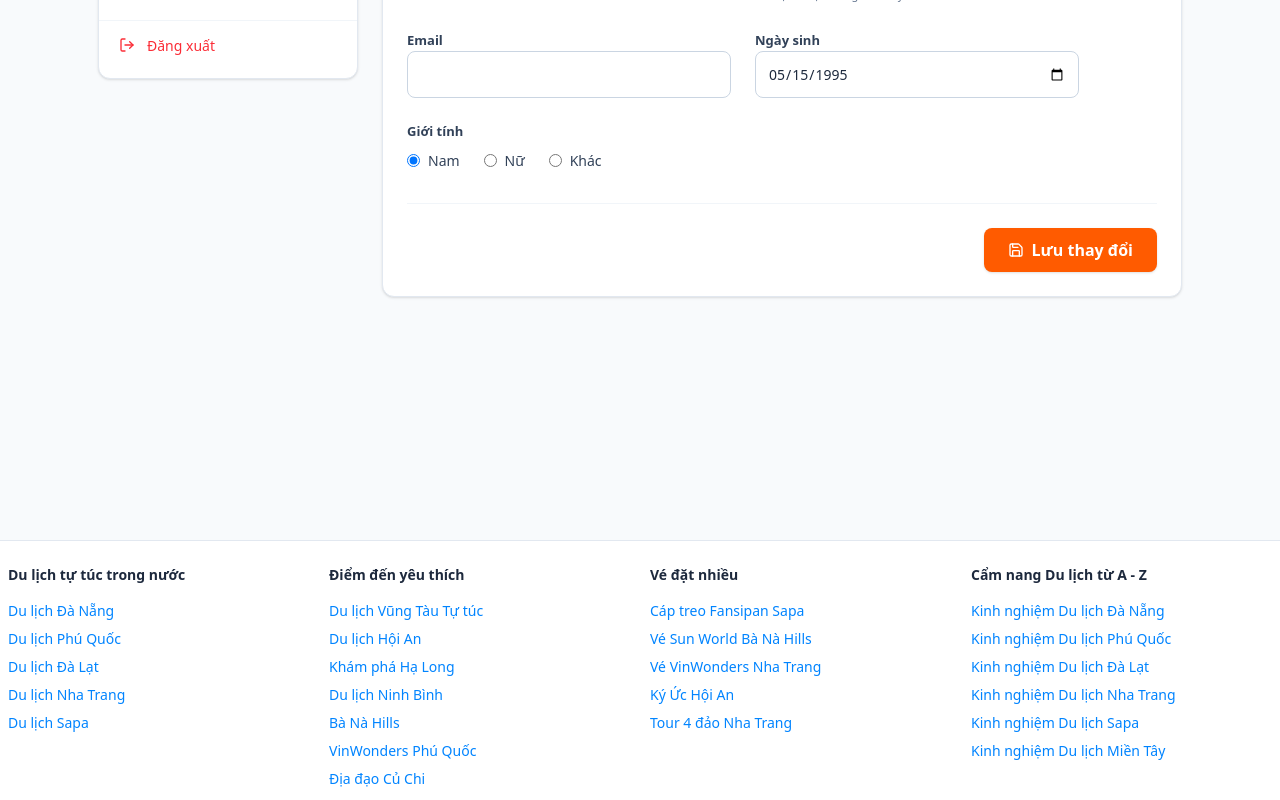
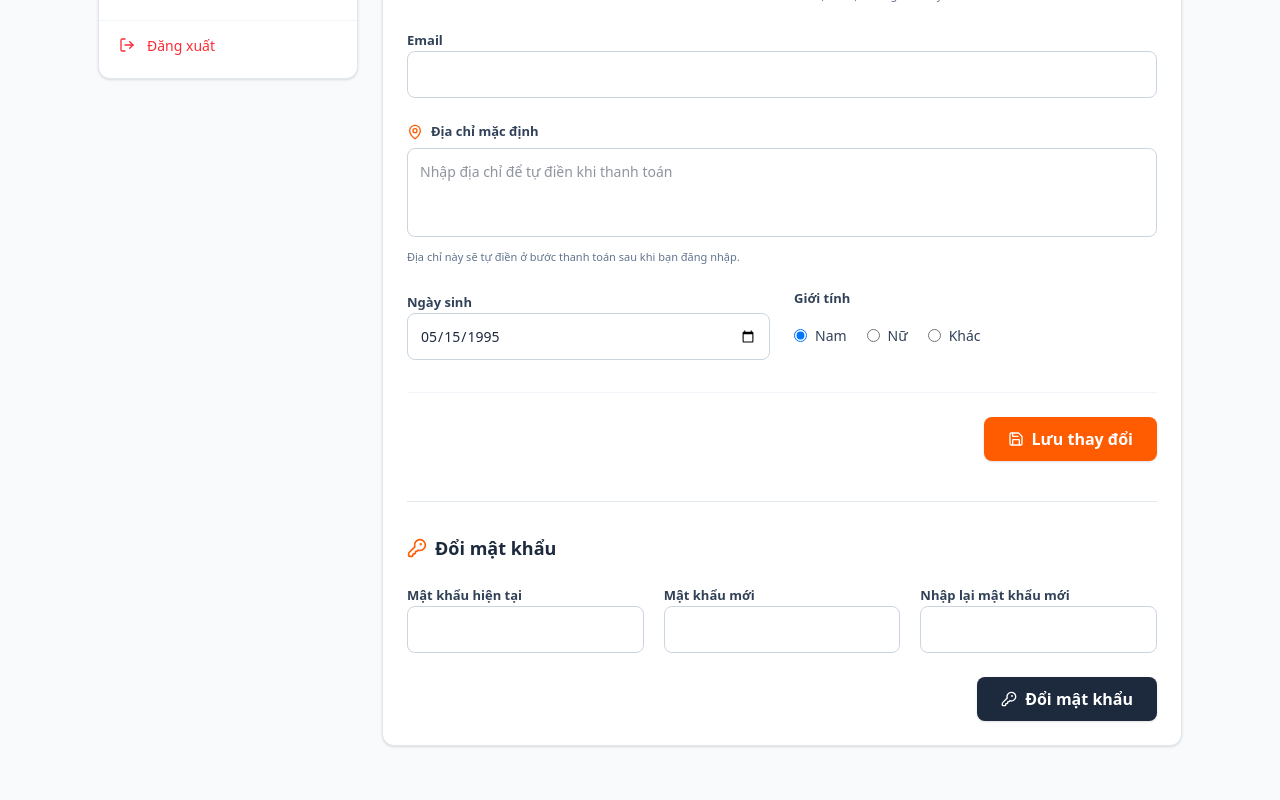
Before and after one commit to BiGatess/ditravel-frontend, a React (Vite) app: page /profile in a window 1280 px wide. Shown: the part 320-1120 px from the top of the page. Built offline with nearby package versions, Linux system fonts and the light colour scheme; no server answers.

Commit message:
Add profile address and password controls

```diff
--- a/src/components/checkout/PaymentStep.tsx
+++ b/src/components/checkout/PaymentStep.tsx
@@ -4,7 +4,7 @@ import { AlertCircle, ChevronLeft, CheckCircle2 } from 'lucide-react';
 import { motion } from 'motion/react';
 
 interface PaymentStepProps {
-  contactInfo: { name: string; phone: string; email: string };
+  contactInfo: { name: string; phone: string; email: string; address: string };
   setContactInfo: (info: any) => void;
   errors: { name: string; phone: string; email: string };
   cartItems: any[];
@@ -80,6 +80,19 @@ export default function PaymentStep({
                     <AlertCircle className="w-3.5 h-3.5" /> E-voucher/Vé sẽ được gửi đến email này của bạn
                   </p>
                 )}
+              </div>
+              <div className="md:col-span-2">
+                <label className="block text-[13px] font-semibold text-slate-700 mb-1.5">Địa chỉ liên hệ</label>
+                <textarea
+                  value={contactInfo.address}
+                  onChange={(e) => setContactInfo({ ...contactInfo, address: e.target.value })}
+                  rows={3}
+                  className="w-full border border-slate-300 focus:border-[#ff5b00] focus:ring-[#ff5b00] rounded-lg p-3 text-[14px] outline-none focus:ring-1 transition-shadow resize-none"
+                  placeholder="Địa chỉ đã lưu trong hồ sơ sẽ tự điền tại đây"
+                />
+                <p className="text-[12px] text-slate-500 mt-2">
+                  Bạn có thể cập nhật địa chỉ mặc định trong trang thông tin cá nhân.
+                </p>
               </div>
             </div>
           </section>
--- a/src/components/profile/ProfileInfo.tsx
+++ b/src/components/profile/ProfileInfo.tsx
@@ -1,41 +1,145 @@
-import React, { useState, useEffect } from 'react';
+import React, { useEffect, useState } from 'react';
 import { motion } from 'motion/react';
-import { Save } from 'lucide-react';
+import { KeyRound, Loader2, MapPin, Save } from 'lucide-react';
+import axiosClient from '../../api/axios';
 import { useAdminAuth } from '../../context/AdminAuthContext';
 
+type ProfileForm = {
+  full_name: string;
+  phone: string;
+  email: string;
+  address: string;
+  gender: string;
+  dob: string;
+};
+
+type PasswordForm = {
+  current_password: string;
+  new_password: string;
+  confirm_password: string;
+};
+
+const getErrorMessage = (err: any, fallback: string) => {
+  const detail = err?.response?.data?.detail;
+  return typeof detail === 'string' ? detail : fallback;
+};
+
 export default function ProfileInfo() {
-  const { user } = useAdminAuth();
-  const [info, setInfo] = useState({
-    name: user?.full_name || '',
+  const { user, refreshUser } = useAdminAuth();
+  const [profile, setProfile] = useState<ProfileForm>({
+    full_name: user?.full_name || '',
     phone: user?.phone || '',
     email: user?.email || '',
+    address: user?.address || '',
     gender: 'male',
-    dob: '1995-05-15'
+    dob: '1995-05-15',
   });
+  const [password, setPassword] = useState<PasswordForm>({
+    current_password: '',
+    new_password: '',
+    confirm_password: '',
+  });
+  const [profileSaving, setProfileSaving] = useState(false);
+  const [passwordSaving, setPasswordSaving] = useState(false);
+  const [profileMessage, setProfileMessage] = useState('');
+  const [profileError, setProfileError] = useState('');
+  const [passwordMessage, setPasswordMessage] = useState('');
+  const [passwordError, setPasswordError] = useState('');
 
   useEffect(() => {
     if (user) {
-      setInfo(prev => ({
+      setProfile((prev) => ({
         ...prev,
-        name: user.full_name || '',
+        full_name: user.full_name || '',
         phone: user.phone || '',
-        email: user.email || ''
+        email: user.email || '',
+        address: user.address || '',
       }));
     }
   }, [user]);
 
+  const handleProfileSubmit = async (e: React.FormEvent) => {
+    e.preventDefault();
+    setProfileSaving(true);
+    setProfileMessage('');
+    setProfileError('');
+
+    try {
+      await axiosClient.patch('/auth/me', {
+        full_name: profile.full_name.trim(),
+        email: profile.email.trim(),
+        address: profile.address.trim() || null,
+      });
+      await refreshUser();
+      setProfileMessage('Đã lưu thông tin cá nhân và địa chỉ.');
+    } catch (err) {
+      setProfileError(getErrorMessage(err, 'Không thể lưu thông tin. Vui lòng thử lại sau.'));
+    } finally {
+      setProfileSaving(false);
+    }
+  };
+
+  const handlePasswordSubmit = async (e: React.FormEvent) => {
+    e.preventDefault();
+    setPasswordSaving(true);
+    setPasswordMessage('');
+    setPasswordError('');
+
+    if (password.new_password.length < 6) {
+      setPasswordError('Mật khẩu mới phải có ít nhất 6 ký tự.');
+      setPasswordSaving(false);
+      return;
+    }
+
+    if (password.new_password !== password.confirm_password) {
+      setPasswordError('Mật khẩu xác nhận không khớp.');
+      setPasswordSaving(false);
+      return;
+    }
+
+    try {
+      await axiosClient.post('/auth/change-password', {
+        current_password: password.current_password,
+        new_password: password.new_password,
+      });
+      setPassword({ current_password: '', new_password: '', confirm_password: '' });
+      setPasswordMessage('Đã đổi mật khẩu thành công.');
+    } catch (err) {
+      setPasswordError(getErrorMessage(err, 'Không thể đổi mật khẩu. Vui lòng thử lại sau.'));
+    } finally {
+      setPasswordSaving(false);
+    }
+  };
+
   return (
-    <motion.div initial={{ opacity: 0, y: 10 }} animate={{ opacity: 1, y: 0 }} className="flex-1 bg-white rounded-xl shadow-sm border border-slate-200 p-6">
+    <motion.div
+      initial={{ opacity: 0, y: 10 }}
+      animate={{ opacity: 1, y: 0 }}
+      className="flex-1 bg-white rounded-xl shadow-sm border border-slate-200 p-6"
+    >
+      <form onSubmit={handleProfileSubmit}>
         <h2 className="text-xl font-bold text-slate-800 mb-6 pb-4 border-b border-slate-100">Thông tin cá nhân</h2>
 
-      <div className="grid grid-cols-1 md:grid-cols-2 gap-6 max-w-2xl">
+        {profileMessage && (
+          <div className="mb-5 rounded-lg border border-emerald-200 bg-emerald-50 px-4 py-3 text-[13px] font-medium text-emerald-700">
+            {profileMessage}
+          </div>
+        )}
+        {profileError && (
+          <div className="mb-5 rounded-lg border border-red-200 bg-red-50 px-4 py-3 text-[13px] font-medium text-red-600">
+            {profileError}
+          </div>
+        )}
+
+        <div className="grid grid-cols-1 md:grid-cols-2 gap-6 max-w-3xl">
           <div className="space-y-1.5">
             <label className="text-[13px] font-semibold text-slate-700">Họ và tên</label>
             <input
               type="text"
-            value={info.name}
-            onChange={(e) => setInfo({...info, name: e.target.value})}
+              value={profile.full_name}
+              onChange={(e) => setProfile({ ...profile, full_name: e.target.value })}
               className="w-full border border-slate-300 rounded-lg p-3 text-[14px] outline-none focus:border-[#ff5b00] focus:ring-1 focus:ring-[#ff5b00] transition-shadow"
+              required
             />
           </div>
 
@@ -43,80 +147,146 @@ export default function ProfileInfo() {
             <label className="text-[13px] font-semibold text-slate-700">Số điện thoại</label>
             <input
               type="tel"
-            value={info.phone}
-            onChange={(e) => setInfo({...info, phone: e.target.value})}
-            className="w-full border border-slate-300 rounded-lg p-3 text-[14px] outline-none focus:border-[#ff5b00] focus:ring-1 focus:ring-[#ff5b00] transition-shadow bg-slate-50"
+              value={profile.phone}
+              className="w-full border border-slate-300 rounded-lg p-3 text-[14px] outline-none bg-slate-50 text-slate-500"
               disabled
             />
             <p className="text-[11px] text-slate-500">Số điện thoại không thể thay đổi</p>
           </div>
 
-        <div className="space-y-1.5">
+          <div className="space-y-1.5 md:col-span-2">
             <label className="text-[13px] font-semibold text-slate-700">Email</label>
             <input
               type="email"
-            value={info.email}
-            onChange={(e) => setInfo({...info, email: e.target.value})}
+              value={profile.email}
+              onChange={(e) => setProfile({ ...profile, email: e.target.value })}
               className="w-full border border-slate-300 rounded-lg p-3 text-[14px] outline-none focus:border-[#ff5b00] focus:ring-1 focus:ring-[#ff5b00] transition-shadow"
+              required
             />
+          </div>
+
+          <div className="space-y-1.5 md:col-span-2">
+            <label className="text-[13px] font-semibold text-slate-700 flex items-center gap-2">
+              <MapPin className="w-4 h-4 text-[#ff5b00]" />
+              Địa chỉ mặc định
+            </label>
+            <textarea
+              value={profile.address}
+              onChange={(e) => setProfile({ ...profile, address: e.target.value })}
+              rows={3}
+              className="w-full border border-slate-300 rounded-lg p-3 text-[14px] outline-none focus:border-[#ff5b00] focus:ring-1 focus:ring-[#ff5b00] transition-shadow resize-none"
+              placeholder="Nhập địa chỉ để tự điền khi thanh toán"
+            />
+            <p className="text-[11px] text-slate-500">Địa chỉ này sẽ tự điền ở bước thanh toán sau khi bạn đăng nhập.</p>
           </div>
 
           <div className="space-y-1.5">
             <label className="text-[13px] font-semibold text-slate-700">Ngày sinh</label>
             <input
               type="date"
-            value={info.dob}
-            onChange={(e) => setInfo({...info, dob: e.target.value})}
+              value={profile.dob}
+              onChange={(e) => setProfile({ ...profile, dob: e.target.value })}
               className="w-full border border-slate-300 rounded-lg p-3 text-[14px] outline-none focus:border-[#ff5b00] focus:ring-1 focus:ring-[#ff5b00] transition-shadow"
             />
           </div>
 
-        <div className="space-y-1.5 md:col-span-2">
+          <div className="space-y-1.5">
             <label className="text-[13px] font-semibold text-slate-700 block mb-2">Giới tính</label>
-          <div className="flex gap-6">
-            <label className="flex items-center gap-2 cursor-pointer">
+            <div className="flex flex-wrap gap-5 pt-2">
+              {[
+                { value: 'male', label: 'Nam' },
+                { value: 'female', label: 'Nữ' },
+                { value: 'other', label: 'Khác' },
+              ].map((option) => (
+                <label key={option.value} className="flex items-center gap-2 cursor-pointer">
                   <input
                     type="radio"
                     name="gender"
-                value="male"
-                checked={info.gender === 'male'}
-                onChange={(e) => setInfo({...info, gender: e.target.value})}
+                    value={option.value}
+                    checked={profile.gender === option.value}
+                    onChange={(e) => setProfile({ ...profile, gender: e.target.value })}
                     className="text-[#ff5b00] focus:ring-[#ff5b00] cursor-pointer"
                   />
-              <span className="text-[14px] text-slate-700">Nam</span>
+                  <span className="text-[14px] text-slate-700">{option.label}</span>
                 </label>
-            <label className="flex items-center gap-2 cursor-pointer">
-              <input
-                type="radio"
-                name="gender"
-                value="female"
-                checked={info.gender === 'female'}
-                onChange={(e) => setInfo({...info, gender: e.target.value})}
-                className="text-[#ff5b00] focus:ring-[#ff5b00] cursor-pointer"
-              />
-              <span className="text-[14px] text-slate-700">Nữ</span>
-            </label>
-            <label className="flex items-center gap-2 cursor-pointer">
-              <input
-                type="radio"
-                name="gender"
-                value="other"
-                checked={info.gender === 'other'}
-                onChange={(e) => setInfo({...info, gender: e.target.value})}
-                className="text-[#ff5b00] focus:ring-[#ff5b00] cursor-pointer"
-              />
-              <span className="text-[14px] text-slate-700">Khác</span>
-            </label>
+              ))}
             </div>
           </div>
         </div>
 
         <div className="mt-8 pt-6 border-t border-slate-100 flex justify-end">
-        <button className="bg-[#ff5b00] hover:bg-[#e05000] text-white font-bold py-2.5 px-6 rounded-lg transition-colors flex items-center gap-2 shadow-sm">
-          <Save className="w-4 h-4" />
-          Lưu thay đổi
+          <button
+            type="submit"
+            disabled={profileSaving}
+            className="bg-[#ff5b00] hover:bg-[#e05000] disabled:bg-[#ff8a45] disabled:cursor-wait text-white font-bold py-2.5 px-6 rounded-lg transition-colors flex items-center gap-2 shadow-sm"
+          >
+            {profileSaving ? <Loader2 className="w-4 h-4 animate-spin" /> : <Save className="w-4 h-4" />}
+            {profileSaving ? 'Đang lưu...' : 'Lưu thay đổi'}
           </button>
         </div>
+      </form>
+
+      <form onSubmit={handlePasswordSubmit} className="mt-10 pt-8 border-t border-slate-200">
+        <h3 className="text-lg font-bold text-slate-800 mb-5 flex items-center gap-2">
+          <KeyRound className="w-5 h-5 text-[#ff5b00]" />
+          Đổi mật khẩu
+        </h3>
+
+        {passwordMessage && (
+          <div className="mb-5 rounded-lg border border-emerald-200 bg-emerald-50 px-4 py-3 text-[13px] font-medium text-emerald-700">
+            {passwordMessage}
+          </div>
+        )}
+        {passwordError && (
+          <div className="mb-5 rounded-lg border border-red-200 bg-red-50 px-4 py-3 text-[13px] font-medium text-red-600">
+            {passwordError}
+          </div>
+        )}
+
+        <div className="grid grid-cols-1 md:grid-cols-3 gap-5 max-w-3xl">
+          <div className="space-y-1.5">
+            <label className="text-[13px] font-semibold text-slate-700">Mật khẩu hiện tại</label>
+            <input
+              type="password"
+              value={password.current_password}
+              onChange={(e) => setPassword({ ...password, current_password: e.target.value })}
+              className="w-full border border-slate-300 rounded-lg p-3 text-[14px] outline-none focus:border-[#ff5b00] focus:ring-1 focus:ring-[#ff5b00] transition-shadow"
+              required
+            />
+          </div>
+          <div className="space-y-1.5">
+            <label className="text-[13px] font-semibold text-slate-700">Mật khẩu mới</label>
+            <input
+              type="password"
+              value={password.new_password}
+              onChange={(e) => setPassword({ ...password, new_password: e.target.value })}
+              className="w-full border border-slate-300 rounded-lg p-3 text-[14px] outline-none focus:border-[#ff5b00] focus:ring-1 focus:ring-[#ff5b00] transition-shadow"
+              required
+            />
+          </div>
+          <div className="space-y-1.5">
+            <label className="text-[13px] font-semibold text-slate-700">Nhập lại mật khẩu mới</label>
+            <input
+              type="password"
+              value={password.confirm_password}
+              onChange={(e) => setPassword({ ...password, confirm_password: e.target.value })}
+              className="w-full border border-slate-300 rounded-lg p-3 text-[14px] outline-none focus:border-[#ff5b00] focus:ring-1 focus:ring-[#ff5b00] transition-shadow"
+              required
+            />
+          </div>
+        </div>
+
+        <div className="mt-6 flex justify-end">
+          <button
+            type="submit"
+            disabled={passwordSaving}
+            className="bg-slate-800 hover:bg-slate-700 disabled:bg-slate-500 disabled:cursor-wait text-white font-bold py-2.5 px-6 rounded-lg transition-colors flex items-center gap-2 shadow-sm"
+          >
+            {passwordSaving ? <Loader2 className="w-4 h-4 animate-spin" /> : <KeyRound className="w-4 h-4" />}
+            {passwordSaving ? 'Đang đổi...' : 'Đổi mật khẩu'}
+          </button>
+        </div>
+      </form>
     </motion.div>
   );
 }
--- a/src/context/AdminAuthContext.tsx
+++ b/src/context/AdminAuthContext.tsx
@@ -5,6 +5,7 @@ interface AdminAuthContextType {
   isAuthenticated: boolean;
   user: any;
   login: (token: string) => Promise<any>;
+  refreshUser: () => Promise<any>;
   logout: () => void;
 }
 
@@ -55,7 +56,7 @@ export function AdminAuthProvider({ children }: { children: React.ReactNode }) {
   if (isInitializing) return null;
 
   return (
-    <AdminAuthContext.Provider value={{ isAuthenticated, user, login, logout }}>
+    <AdminAuthContext.Provider value={{ isAuthenticated, user, login, refreshUser: fetchUser, logout }}>
       {children}
     </AdminAuthContext.Provider>
   );
```
Also changed, not shown: src/components/checkout/SuccessStep.tsx (+8 -1 lines), src/pages/CheckoutPage.tsx (+15 -2 lines). Lines whose indentation alone changed are shown as unchanged.
